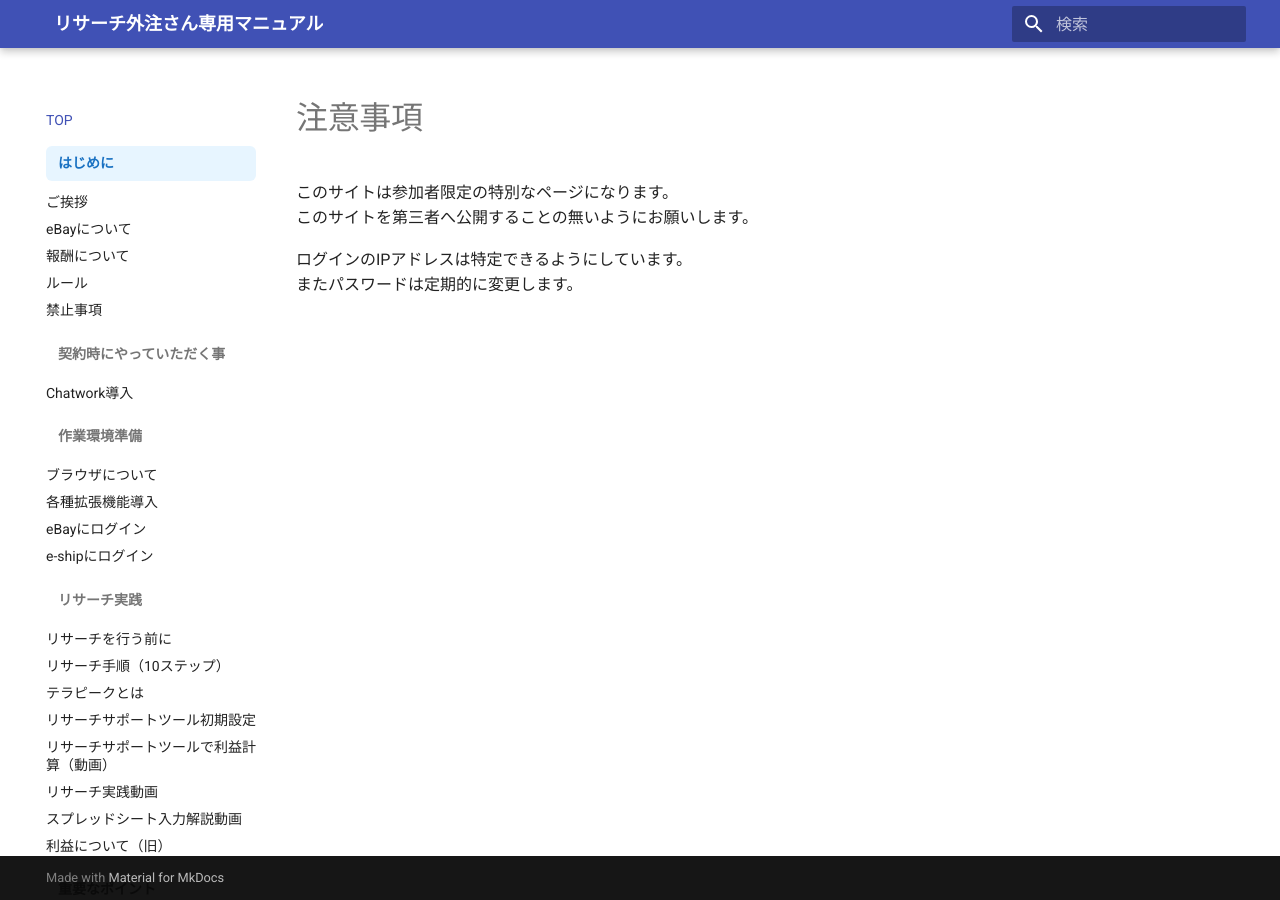
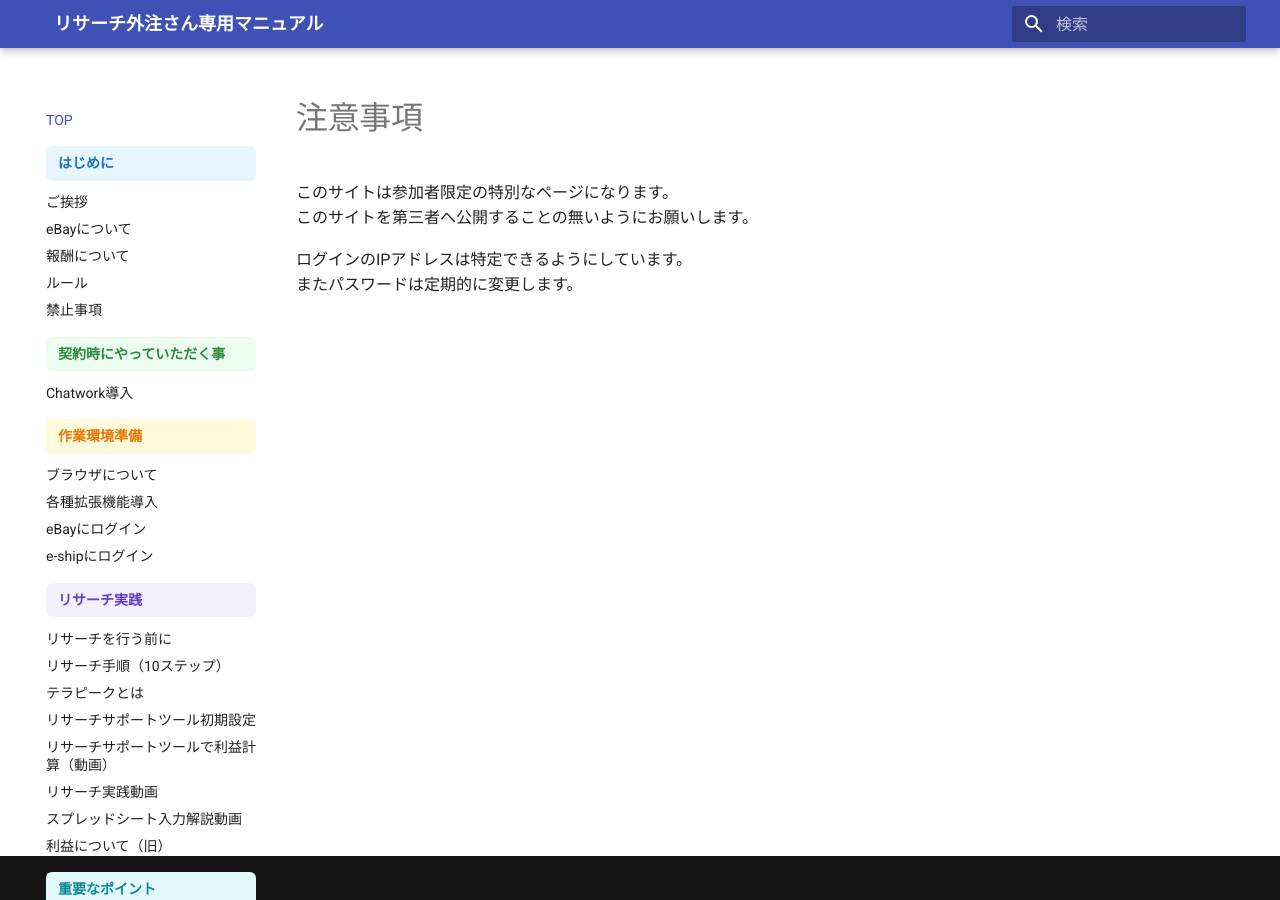
Before and after one commit to jun-hata/outsourcing-manual, an MkDocs documentation site: the page built from docs/index.md, in a window 1280 px wide. Built offline with MkDocs 1.6.1 and Material for MkDocs 9.7.7, drawn with Linux system fonts in a browser that asks for light colours.

Commit message:
デザイン変更

```diff
--- a/docs/stylesheets/extra.css
+++ b/docs/stylesheets/extra.css
@@ -30,8 +30,7 @@
   --sec-other-bg: #f8f9fa;
   --sec-other-text: #495057;
 
-
-  /* ===== H2見出しカラー ===== */
+  /* ===== H2見出しカラー（##） ===== */
 
   --h2-bg-color: #f1f3f5;
   --h2-border-color: #4263eb;
@@ -92,4 +91,69 @@
    作業環境準備
 ================================ */
 .md-nav__item--section:nth-of-type(3) > .md-nav__link {
-  background-c
+  background-color: var(--sec-env-bg);
+  color: var(--sec-env-text) !important;
+}
+
+/* ===============================
+   リサーチ実践
+================================ */
+.md-nav__item--section:nth-of-type(4) > .md-nav__link {
+  background-color: var(--sec-research-bg);
+  color: var(--sec-research-text) !important;
+}
+
+/* ===============================
+   重要なポイント
+================================ */
+.md-nav__item--section:nth-of-type(5) > .md-nav__link {
+  background-color: var(--sec-important-bg);
+  color: var(--sec-important-text) !important;
+}
+
+/* ===============================
+   スキルアップ
+================================ */
+.md-nav__item--section:nth-of-type(6) > .md-nav__link {
+  background-color: var(--sec-skill-bg);
+  color: var(--sec-skill-text) !important;
+}
+
+/* ===============================
+   トラブル対応
+================================ */
+.md-nav__item--section:nth-of-type(7) > .md-nav__link {
+  background-color: var(--sec-trouble-bg);
+  color: var(--sec-trouble-text) !important;
+}
+
+/* ===============================
+   その他
+================================ */
+.md-nav__item--section:nth-of-type(8) > .md-nav__link {
+  background-color: var(--sec-other-bg);
+  color: var(--sec-other-text) !important;
+}
+
+
+/* =====================================================
+   H2（##見出し）デザイン（添付風）
+===================================================== */
+
+.md-typeset h2 {
+  background: var(--h2-bg-color);
+  border-left: 6px solid var(--h2-border-color);
+
+  padding: 16px 20px;
+  border-radius: 6px;
+
+  color: var(--h2-text-color);
+  font-weight: 700;
+
+  margin-top: 2.2em;
+  margin-bottom: 1.2em;
+
+  line-height: 1.4;
+
+  border-bottom: none;
+}
```
